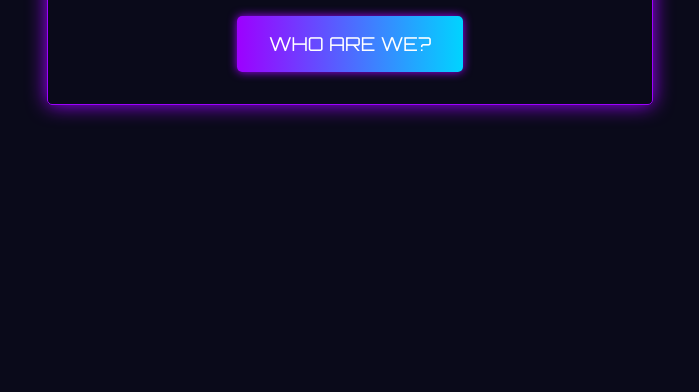
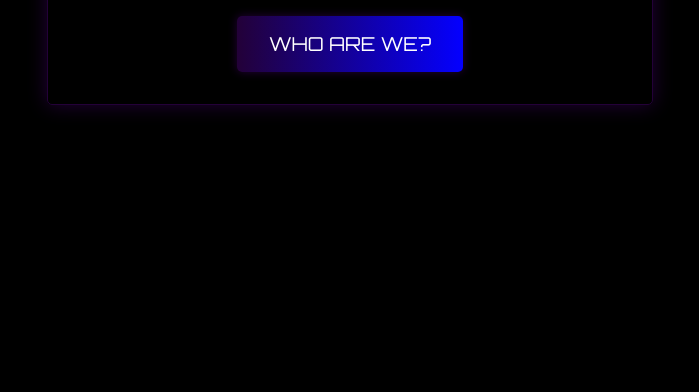
Before and after one commit to GunsAndChoices/gac, a plain HTML site: page index.html in a window 1280 px wide. Shown: the part 408-800 px from the top of the page, without its empty margins (290-989 px from the left). Drawn offline with Linux system fonts and the light colour scheme.

Commit message:
Update styles.css

```diff
--- a/styles.css
+++ b/styles.css
@@ -1,8 +1,8 @@
 /* Cyber-Dystopie-Stil */
 :root {
-    --cyber-purple: #9d00ff;
-    --cyber-blue: #00d4ff;
-    --cyber-black: #0a0a1a;
+    --cyber-purple: #230138;
+    --cyber-blue: #0400ff;
+    --cyber-black: #000000;
 }
 
 body.cyber-body {
```
